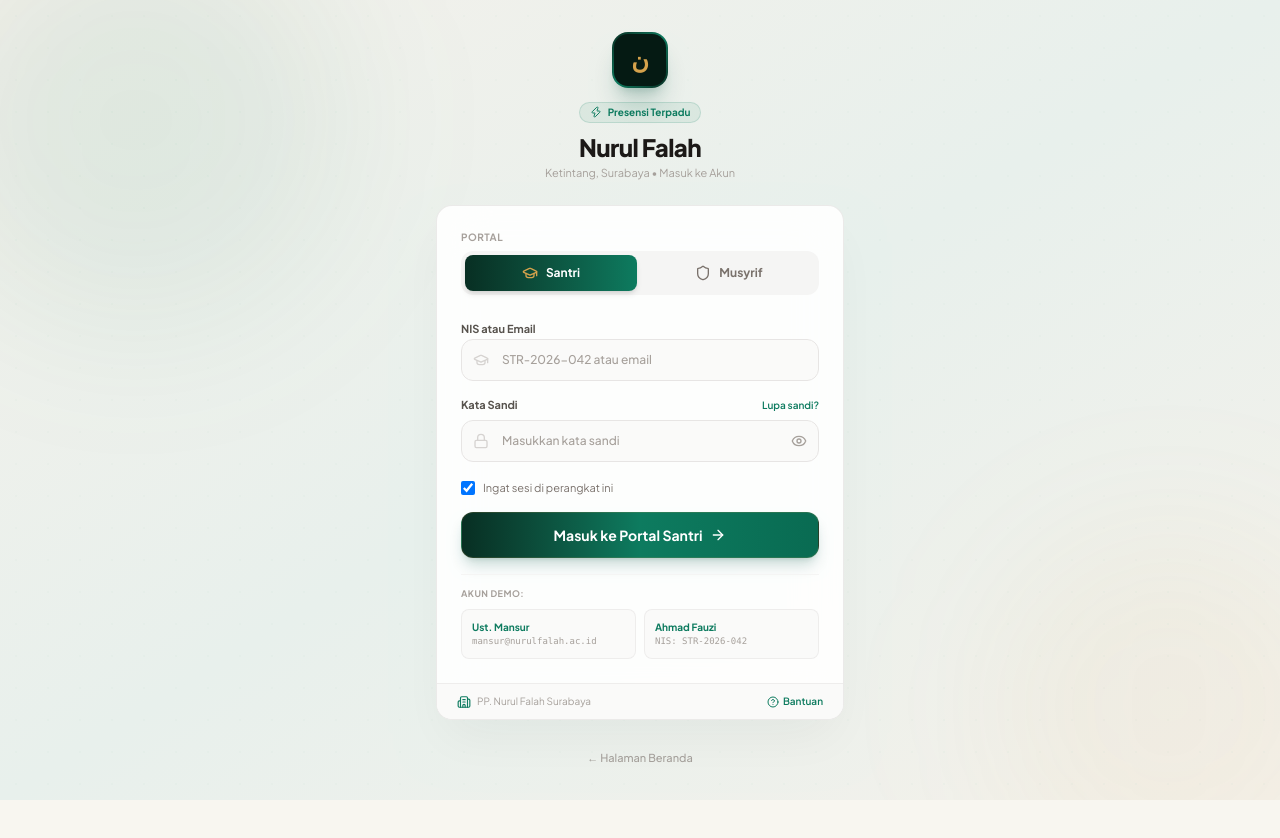
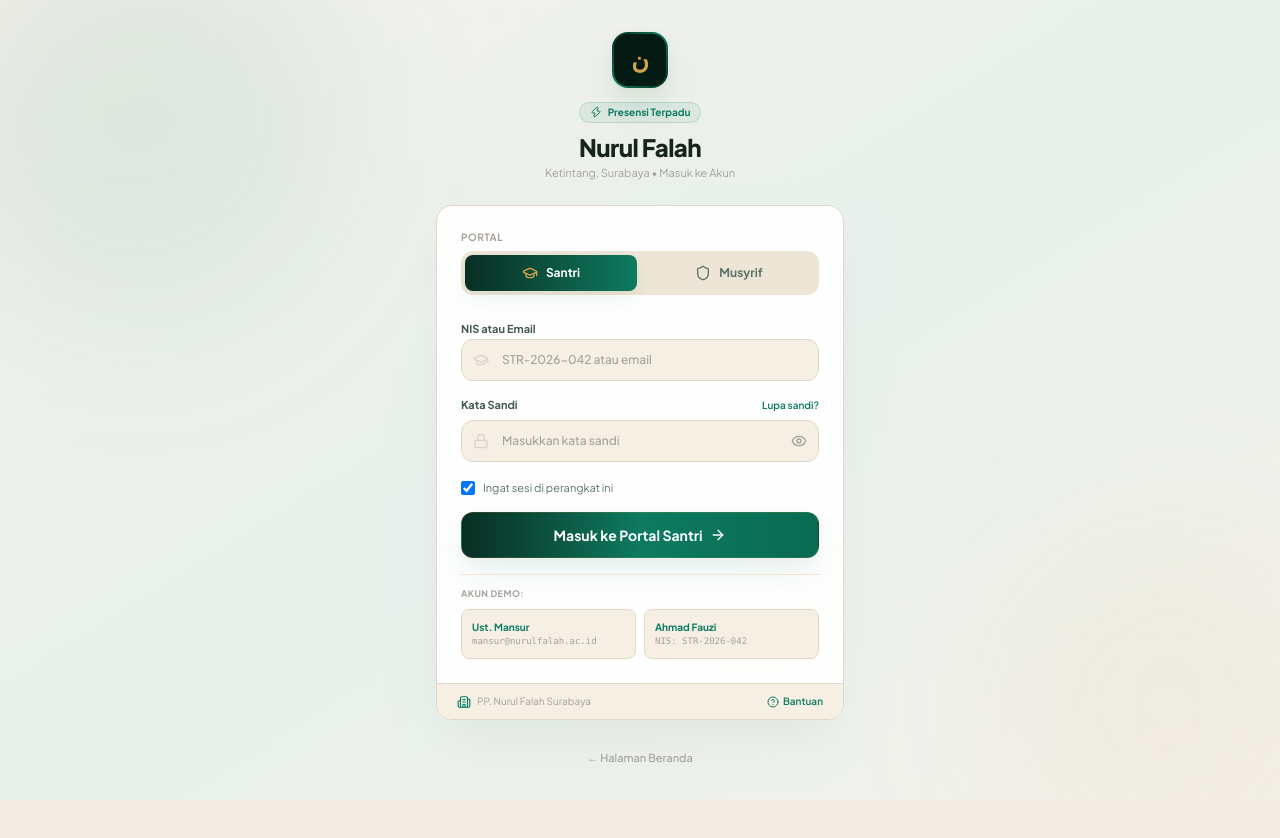
Before and after one commit to rickthor7/absensi-ptl, a Next.js app: page /login in a window 1280 px wide. Shown: the top 838 px of the page. Built offline with nearby package versions, Linux system fonts and the light colour scheme; no server answers.

Commit message:
style: enhance light mode with warm ivory tones, organic depth and dynamic micro-interactions

```diff
--- a/src/app/globals.css
+++ b/src/app/globals.css
@@ -6,18 +6,18 @@
 :root {
   --font-sans: 'Plus Jakarta Sans', -apple-system, BlinkMacSystemFont, 'Segoe UI', Roboto, sans-serif;
 
-  /* Refined Islamic Theme — high contrast, warm cream luxury */
+  /* Refined Islamic Theme — Warm Ivory Luxury, High Depth (anti-stark, anti-monotonous) */
   --emerald-primary: #0D7B5F;
   --emerald-hover: #096B52;
   --deep-green: #082F23;
   --gold-accent: #D4A24C;
   --gold-light: #FFF9ED;
-  --cream-bg: #F8F6F0;
-  --surface: #FFFFFF;
-  --surface-subtle: #F1ECE1;
-  --text-primary: #141F1A;
-  --text-muted: #4A5B53;
-  --border-color: #D8D1C2;
+  --cream-bg: #F2EDE4; /* Warm illuminated ivory/parchment tone */
+  --surface: #FDFBF7;
+  --surface-subtle: #E8E1D3;
+  --text-primary: #15221B;
+  --text-muted: #4B5E54;
+  --border-color: #DCD3C3;
 
   --success: #198754;
   --warning: #B86E12;
@@ -25,9 +25,9 @@
   --info: #2563EB;
 
   /* Glass variables */
-  --glass-bg: rgba(255, 255, 255, 0.85);
-  --glass-border: rgba(220, 214, 200, 0.7);
-  --glass-shadow: 0 8px 32px rgba(14, 56, 42, 0.08);
+  --glass-bg: rgba(253, 251, 247, 0.90);
+  --glass-border: rgba(212, 162, 76, 0.24);
+  --glass-shadow: 0 10px 32px rgba(14, 56, 42, 0.08);
 }
 
 .dark {
@@ -68,20 +68,106 @@ body {
   transition: background-color 0.3s ease, color 0.3s ease;
 }
 
-/* ──────── Animated Background Mesh ──────── */
+/* ──────── Light Mode Warmth, Soft Tactile Surfaces & Anti-Monotonous Palette ──────── */
+:not(.dark) .bg-white {
+  background: linear-gradient(180deg, #FFFFFF 0%, #FAF6EE 100%) !important;
+}
+
+:not(.dark) .border-stone-200,
+:not(.dark) .border-stone-200\/80,
+:not(.dark) .border-stone-200\/60,
+:not(.dark) .border-stone-200\/70,
+:not(.dark) .border-stone-200\/90 {
+  border-color: #E2D7C7 !important;
+}
+
+:not(.dark) .border-stone-100 {
+  border-color: #EDE4D6 !important;
+}
+
+:not(.dark) .bg-stone-50 {
+  background-color: #F5EFE4 !important;
+}
+
+:not(.dark) .bg-stone-100 {
+  background-color: #EDE5D6 !important;
+}
+
+:not(.dark) .text-stone-900 {
+  color: #16241D !important;
+}
+
+:not(.dark) .text-stone-800 {
+  color: #23342B !important;
+}
+
+:not(.dark) .text-stone-700 {
+  color: #34473C !important;
+}
+
+:not(.dark) .text-stone-600 {
+  color: #44584D !important;
+}
+
+:not(.dark) .text-stone-500 {
+  color: #5D7266 !important;
+}
+
+:not(.dark) .shadow-xs,
+:not(.dark) .shadow-sm {
+  box-shadow: 0 4px 16px -2px rgba(28, 48, 38, 0.06), 0 1px 4px rgba(212, 162, 76, 0.04) !important;
+}
+
+:not(.dark) .shadow-md {
+  box-shadow: 0 8px 24px -4px rgba(13, 123, 95, 0.09), 0 2px 8px -1px rgba(212, 162, 76, 0.06) !important;
+}
+
+:not(.dark) .shadow-lg {
+  box-shadow: 0 14px 34px -6px rgba(13, 123, 95, 0.12), 0 4px 12px -2px rgba(212, 162, 76, 0.08) !important;
+}
+
+:not(.dark) .shadow-xl {
+  box-shadow: 0 20px 42px -8px rgba(13, 123, 95, 0.16), 0 6px 16px -2px rgba(212, 162, 76, 0.10) !important;
+}
+
+/* ──────── Animated Background Mesh with Warm Golden-Emerald Ambiance ──────── */
 .mesh-bg {
   position: relative;
   overflow: hidden;
+  background-color: var(--cream-bg);
 }
 .mesh-bg::before {
   content: '';
   position: absolute;
   inset: 0;
   background:
-    radial-gradient(ellipse 600px 400px at 10% 20%, rgba(13,123,95,0.07), transparent),
-    radial-gradient(ellipse 500px 500px at 90% 80%, rgba(212,162,76,0.05), transparent);
+    radial-gradient(ellipse 700px 500px at 5% 15%, rgba(13, 123, 95, 0.10), transparent 70%),
+    radial-gradient(ellipse 600px 600px at 95% 20%, rgba(212, 162, 76, 0.13), transparent 70%),
+    radial-gradient(ellipse 800px 500px at 50% 85%, rgba(13, 123, 95, 0.07), transparent 70%),
+    radial-gradient(ellipse 400px 400px at 80% 90%, rgba(212, 162, 76, 0.09), transparent 60%);
   pointer-events: none;
   z-index: 0;
+}
+.mesh-bg::after {
+  content: '';
+  position: absolute;
+  inset: 0;
+  background-image:
+    radial-gradient(rgba(13, 123, 95, 0.035) 1px, transparent 1px),
+    radial-gradient(rgba(212, 162, 76, 0.035) 1px, transparent 1px);
+  background-size: 32px 32px, 16px 16px;
+  background-position: 0 0, 16px 16px;
+  pointer-events: none;
+  z-index: 0;
+  opacity: 0.9;
+}
+.dark .mesh-bg::before {
+  background:
+    radial-gradient(ellipse 600px 400px at 10% 20%, rgba(26, 163, 122, 0.12), transparent),
+    radial-gradient(ellipse 500px 500px at 90% 80%, rgba(232, 195, 110, 0.08), transparent);
+}
+.dark .mesh-bg::after {
+  opacity: 0.25;
 }
 
 /* ──────── Glassmorphism Cards ──────── */
@@ -93,16 +179,32 @@ body {
   box-shadow: var(--glass-shadow);
 }
 
-/* ──────── Premium Card Hover Effect ──────── */
+/* ──────── Premium Dynamic Card Hover (Anti-Kaku) ──────── */
 .card-hover {
-  transition: transform 0.25s cubic-bezier(0.4, 0, 0.2, 1), box-shadow 0.25s ease;
+  transition: transform 0.28s cubic-bezier(0.16, 1, 0.3, 1), box-shadow 0.28s cubic-bezier(0.16, 1, 0.3, 1), border-color 0.28s ease !important;
 }
 .card-hover:hover {
-  transform: translateY(-2px);
-  box-shadow: 0 12px 40px rgba(14, 56, 42, 0.1), 0 4px 8px rgba(14, 56, 42, 0.06);
+  transform: translateY(-3px) scale(1.004) !important;
+  box-shadow: 0 16px 36px -6px rgba(13, 123, 95, 0.13), 0 4px 12px -1px rgba(212, 162, 76, 0.09) !important;
+}
+:not(.dark) .card-hover:hover {
+  border-color: rgba(13, 123, 95, 0.35) !important;
 }
 .dark .card-hover:hover {
-  box-shadow: 0 12px 40px rgba(0, 0, 0, 0.35), 0 4px 8px rgba(26, 163, 122, 0.08);
+  box-shadow: 0 16px 36px -6px rgba(0, 0, 0, 0.45), 0 4px 12px -1px rgba(26, 163, 122, 0.15) !important;
+  border-color: rgba(26, 163, 122, 0.35) !important;
+}
+
+/* ──────── Button Organic Feedback ──────── */
+.btn-press {
+  transition: all 0.2s cubic-bezier(0.16, 1, 0.3, 1) !important;
+}
+.btn-press:hover {
+  transform: translateY(-1.5px);
+  filter: brightness(1.03);
+}
+.btn-press:active {
+  transform: translateY(1px) scale(0.97) !important;
 }
 
 /* ──────── Gradient Text Utility ──────── */
```
Also changed, not shown: src/app/musyrif/page.tsx (+55 -27 lines), src/app/page.tsx (+106 -45 lines), src/app/santri/page.tsx (+47 -34 lines).
